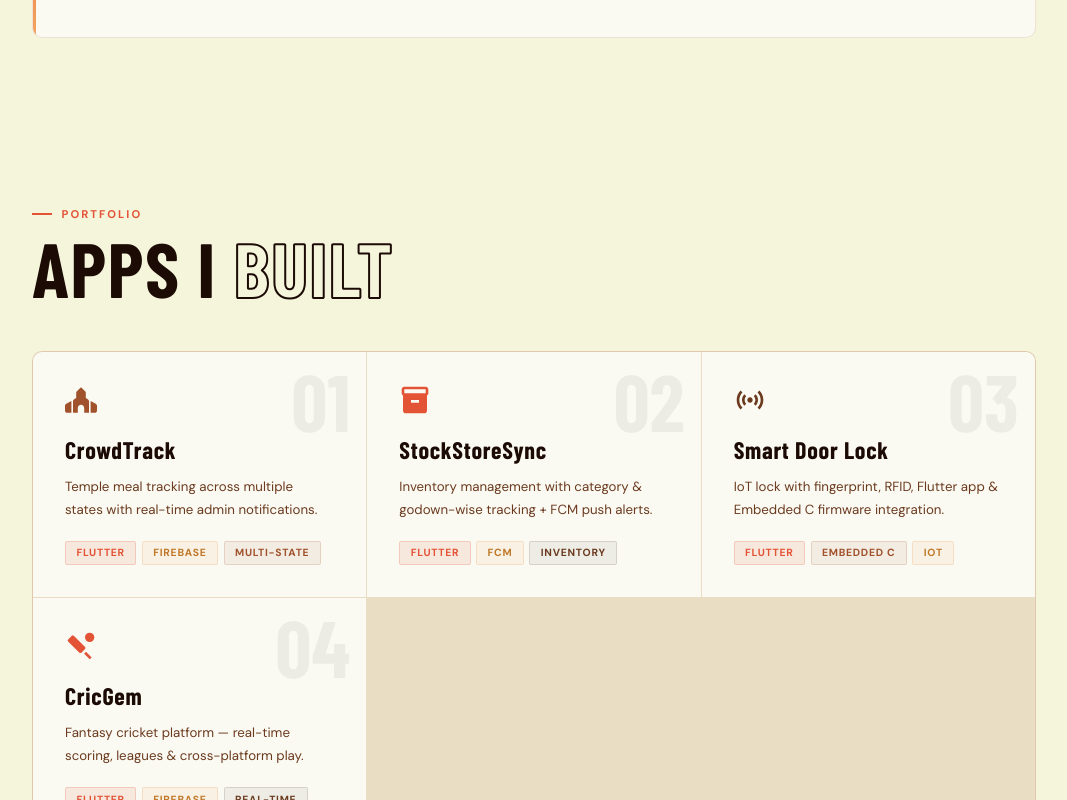
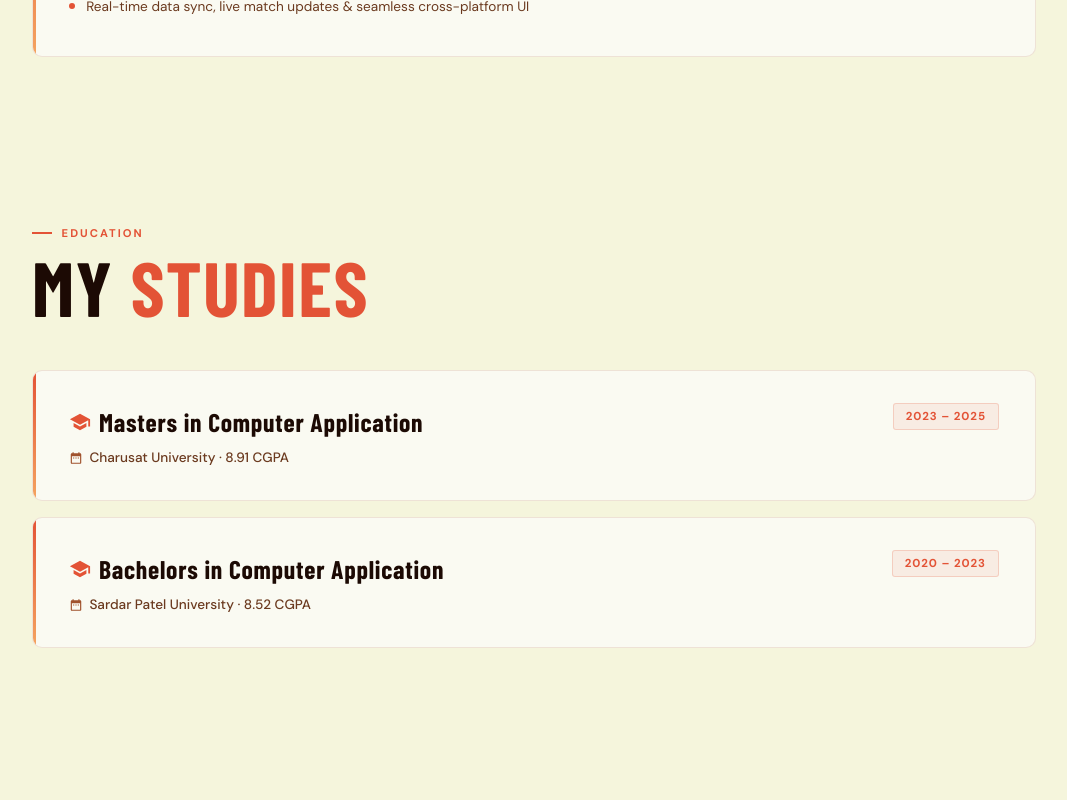
Before and after one commit to UjjvalGandhi/my_portfolio, a Next.js app in the folder nextjs/: page / in a window 1280 px wide. Shown: the part 2000-2800 px from the top of the page, without its empty margins (106-1173 px from the left). Built offline with nearby package versions, Linux system fonts and the light colour scheme; a web font is replaced by a local one.

Commit message:
new update

```diff
--- a/nextjs/app/page.tsx
+++ b/nextjs/app/page.tsx
@@ -5,6 +5,7 @@ import Hero           from "@/components/Hero";
 import MarqueeSection from "@/components/MarqueeSection";
 import Skills         from "@/components/Skills";
 import Experience     from "@/components/Experience";
+import Education      from "@/components/Education";
 import Projects       from "@/components/Projects";
 import Contact        from "@/components/Contact";
 import Footer         from "@/components/Footer";
@@ -22,6 +23,7 @@ export default function Home() {
         <MarqueeSection />
         <Skills />
         <Experience />
+        <Education />
         <Projects />
         <Contact />
       </main>
--- a/nextjs/app/sitemap.ts
+++ b/nextjs/app/sitemap.ts
@@ -22,6 +22,12 @@ export default function sitemap(): MetadataRoute.Sitemap {
       priority: 0.8,
     },
     {
+      url: `${BASE_URL}/#education`,
+      lastModified: new Date(),
+      changeFrequency: "monthly",
+      priority: 0.8,
+    },
+    {
       url: `${BASE_URL}/#projects`,
       lastModified: new Date(),
       changeFrequency: "monthly",
--- /dev/null
+++ b/nextjs/components/Education.tsx
@@ -0,0 +1,60 @@
+"use client";
+import { motion } from "framer-motion";
+import { MdSchool, MdDateRange } from "react-icons/md";
+import { BsCircleFill } from "react-icons/bs";
+
+const edu = [
+  {
+    degree: "Masters in Computer Application",
+    period: "2023 – 2025",
+    university: "Charusat University",
+    score: "8.91 CGPA",
+  },
+  {
+    degree: "Bachelors in Computer Application",
+    period: "2020 – 2023",
+    university: "Sardar Patel University",
+    score: "8.52 CGPA",
+  },
+];
+
+export default function Education() {
+  return (
+    <section id="education" className="sec-pad" style={{ maxWidth:1100, margin:"0 auto", padding:"4.5rem 3rem", position:"relative", zIndex:2 }}>
+      <motion.div initial={{ opacity:0, y:24 }} whileInView={{ opacity:1, y:0 }} viewport={{ once:true }} transition={{ duration:0.6 }}>
+        <p style={eyebrow}><span style={line} />Education</p>
+        <h2 className="sec-title-size" style={secTitle}>MY <span style={{ color:"var(--red)" }}>STUDIES</span></h2>
+      </motion.div>
+
+      {edu.map((item, i) => (
+        <motion.div key={i}
+          initial={{ opacity:0, x:-20 }} whileInView={{ opacity:1, x:0 }} viewport={{ once:true }}
+          transition={{ duration:0.55, delay: i * 0.12 }}
+          whileHover={{ x:6, borderColor:"rgba(227,83,54,0.3)" }}
+          style={{ border:"1px solid var(--border)", borderRadius:"10px", background:"var(--card)", marginBottom:"1rem", overflow:"hidden", position:"relative" }}
+        >
+          {/* red left bar */}
+          <div style={{ position:"absolute", left:0, top:0, bottom:0, width:3, background:"linear-gradient(180deg, var(--red), var(--sand))", borderRadius:"0 0 0 10px" }} />
+          <div style={{ padding:"2rem 2.25rem" }}>
+            <div style={{ display:"flex", justifyContent:"space-between", alignItems:"flex-start", flexWrap:"wrap", gap:".5rem", marginBottom:".4rem" }}>
+              <div style={{ display:"flex", alignItems:"center", gap:".5rem", fontFamily:"var(--font-barlow)", fontWeight:800, fontSize:"1.6rem", letterSpacing:".03em", color:"var(--ink)" }}>
+                <MdSchool size={22} color="var(--red)" /> {item.degree}
+              </div>
+              <div style={{ fontSize:".72rem", fontWeight:700, letterSpacing:".08em", textTransform:"uppercase", color:"var(--red)", background:"rgba(227,83,54,.08)", border:"1px solid rgba(227,83,54,.2)", padding:".25rem .75rem", borderRadius:"3px" }}>
+                {item.period}
+              </div>
+            </div>
+            <div style={{ display:"flex", alignItems:"center", gap:".4rem", fontSize:".85rem", color:"var(--ink2)", fontWeight:500 }}>
+              <MdDateRange size={14} color="var(--brown)" />
+              {item.university} · {item.score}
+            </div>
+          </div>
+        </motion.div>
+      ))}
+    </section>
+  );
+}
+
+const eyebrow: React.CSSProperties = { display:"inline-flex", alignItems:"center", gap:".6rem", fontSize:".7rem", fontWeight:700, letterSpacing:".18em", textTransform:"uppercase", color:"var(--red)", marginBottom:".6rem" };
+const line: React.CSSProperties = { width:20, height:2, background:"var(--red)", display:"inline-block" };
+const secTitle: React.CSSProperties = { fontFamily:"var(--font-barlow)", fontWeight:900, fontSize:"clamp(2.8rem,6vw,5rem)", letterSpacing:".02em", lineHeight:0.92, marginBottom:"3rem", color:"var(--ink)" };
--- a/nextjs/components/MarqueeSection.tsx
+++ b/nextjs/components/MarqueeSection.tsx
@@ -1,7 +1,8 @@
 "use client";
-import { SiFlutter, SiDart, SiFirebase, SiMongodb, SiAndroid } from "react-icons/si";
+import { SiFlutter, SiDart, SiFirebase, SiMongodb, SiAndroid, SiPhp, SiPython, SiAmazonaws } from "react-icons/si";
 import { TbApi, TbCpu } from "react-icons/tb";
 import { MdDesktopMac, MdWeb } from "react-icons/md";
+import { FaJava } from "react-icons/fa";
 
 const tags = [
   { label: "Flutter",    icon: <SiFlutter    size={12} color="#54C5F8" /> },
@@ -16,6 +17,11 @@ const tags = [
   { label: "IoT",        icon: null },
   { label: "REST APIs",  icon: <TbApi        size={12} color="#F4A460" /> },
   { label: "MongoDB",    icon: <SiMongodb    size={12} color="#47A248" /> },
+  { label: "PHP",        icon: <SiPhp        size={12} color="#777BB4" /> },
+  { label: "Python",     icon: <SiPython     size={12} color="#3776AB" /> },
+  { label: "AWS",        icon: <SiAmazonaws  size={12} color="#FF9900" /> },
+  { label: "Java",       icon: <FaJava       size={12} color="#5382a1" /> },
+  { label: "C/C++",      icon: null },
 ];
 
 export default function MarqueeSection() {
--- a/nextjs/components/Navbar.tsx
+++ b/nextjs/components/Navbar.tsx
@@ -6,6 +6,7 @@ import { HiOutlineMail } from "react-icons/hi";
 const links = [
   { label: "Skills",   href: "#skills"   },
   { label: "Work",     href: "#work"     },
+  { label: "Education", href: "#education" },
   { label: "Projects", href: "#projects" },
   { label: "Contact",  href: "#contact"  },
   { label: "Live ↗",  href: "http://www.ujjvalgandhi.online/", external: true },
--- a/nextjs/components/Projects.tsx
+++ b/nextjs/components/Projects.tsx
@@ -1,7 +1,7 @@
 "use client";
 import { motion } from "framer-motion";
 import { SiFlutter, SiFirebase } from "react-icons/si";
-import { MdInventory2, MdSensors, MdSportsCricket } from "react-icons/md";
+import { MdInventory2, MdSensors, MdSportsCricket, MdSchool } from "react-icons/md";
 import { FaPlaceOfWorship } from "react-icons/fa6";
 import { TbBrandCpp } from "react-icons/tb";
 import { BsBell } from "react-icons/bs";
@@ -20,27 +20,27 @@ const Tag = ({ label, type }: { label: string; type: string }) => (
 const projects = [
   {
     num: "01", icon: <FaPlaceOfWorship size={32} color="#A0522D" />,
-    name: "CrowdTrack",
-    desc: "Temple meal tracking across multiple states with real-time admin notifications.",
-    tags: [["Flutter","r"],["Firebase","s"],["Multi-state","b"]],
+    name: "Parabhakti",
+    desc: "Flutter app to centrally track temple devotee meal counts across multiple states with real-time admin notifications.",
+    tags: [["Flutter","r"],["Real-time","s"],["Multi-state","b"]],
   },
   {
     num: "02", icon: <MdInventory2 size={32} color="#E35336" />,
-    name: "StockStoreSync",
-    desc: "Inventory management with category & godown-wise tracking + FCM push alerts.",
+    name: "AVD Kitchen",
+    desc: "Flutter-based inventory app for category-wise/godown-wise daily grocery inflow tracking with Firebase Cloud Messaging.",
     tags: [["Flutter","r"],["FCM","s"],["Inventory","k"]],
   },
   {
-    num: "03", icon: <MdSensors size={32} color="#6b3a1f" />,
-    name: "Smart Door Lock",
-    desc: "IoT lock with fingerprint, RFID, Flutter app & Embedded C firmware integration.",
-    tags: [["Flutter","r"],["Embedded C","b"],["IoT","s"]],
+    num: "03", icon: <MdSchool size={32} color="#4A90D9" />,
+    name: "Online Course Registration",
+    desc: "Course registration system using PHP, XAMPP, and MySQL for secure enrollment and real-time updates.",
+    tags: [["PHP","r"],["MySQL","s"],["Web","b"]],
   },
   {
-    num: "04", icon: <MdSportsCricket size={32} color="#E35336" />,
-    name: "CricGem",
-    desc: "Fantasy cricket platform — real-time scoring, leagues & cross-platform play.",
-    tags: [["Flutter","r"],["Firebase","s"],["Real-time","k"]],
+    num: "04", icon: <MdSensors size={32} color="#6b3a1f" />,
+    name: "Smart Door Lock System",
+    desc: "IoT lock integrating fingerprint, RFID, push-button control, and a Flutter app using Embedded C.",
+    tags: [["Flutter","r"],["Embedded C","b"],["IoT","s"]],
   },
 ];
 
--- a/nextjs/components/Skills.tsx
+++ b/nextjs/components/Skills.tsx
@@ -1,6 +1,6 @@
 "use client";
 import { motion } from "framer-motion";
-import { SiFlutter, SiDart, SiFirebase, SiAndroidstudio, SiXcode, SiMongodb } from "react-icons/si";
+import { SiFlutter, SiDart, SiFirebase, SiAndroidstudio, SiXcode, SiMongodb, SiPhp, SiPython, SiAmazonaws } from "react-icons/si";
 import { TbApi, TbCpu } from "react-icons/tb";
 import { MdSettingsSuggest } from "react-icons/md";
 
@@ -13,7 +13,10 @@ const skills = [
   { icon: <SiXcode         size={28} color="#1575F9" />, name: "Xcode"          },
   { icon: <TbApi           size={28} color="#A0522D" />, name: "REST APIs"      },
   { icon: <SiMongodb       size={28} color="#47A248" />, name: "MongoDB"        },
-  { icon: <TbCpu           size={28} color="#6b3a1f" />, name: "IoT / Embedded" },
+  { icon: <TbCpu           size={28} color="#6b3a1f" />, name: "IoT / Embedded C" },
+  { icon: <SiPhp           size={28} color="#777BB4" />, name: "PHP"            },
+  { icon: <SiPython        size={28} color="#3776AB" />, name: "Python"         },
+  { icon: <SiAmazonaws     size={28} color="#FF9900" />, name: "AWS"            },
 ];
 
 export default function Skills() {
```
